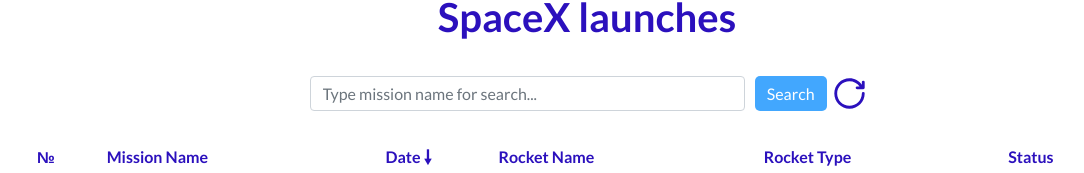
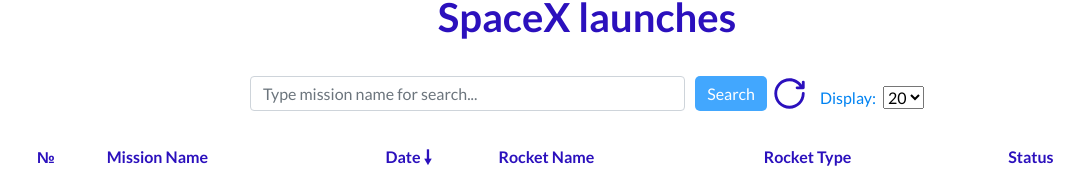
Before and after one commit to klyukvushka/spaceX, a React (Create React App) app: page / in a window 1280 px wide. Shown: the part 2357-2530 px from the top of the page, without its empty margins (53-1137 px from the left). Built offline with nearby package versions, Linux system fonts and the light colour scheme; no server answers.

Commit message:
display quantity of launches function added. structure modifiied

```diff
--- a/src/App.jsx
+++ b/src/components/App/App.jsx
@@ -3,19 +3,20 @@
 
 import ReactPaginate from "react-paginate";
 import "./App.scss";
-import Table from "./components/Table/Table";
-import SearchForm from "./components/Search/Search";
-import Rocket from "./components/Rocket/Rocket";
-import Dragon from "./components/Dragon/Dragon";
-import { Loader } from "./components/Loader/Loader";
+import Table from "../Table/Table";
+import SearchForm from "../Search/Search";
+import Select from "../Select/Select";
+import Rocket from "../Rocket/Rocket";
+import Dragon from "../Dragon/Dragon";
+import { Loader } from "../Loader/Loader";
 
-import { request } from "./requests/request";
-import falcon1 from "./images/falcon1.jpg";
-import falcon9 from "./images/falcon9.jpg";
-import falconH from "./images/falconH.jpg";
-import starship from "./images/starship.png";
-import dragon1 from "./images/dragon1.jpg";
-import dragon2 from "./images/dragon2.jpg";
+import { request } from "../../requests/request";
+import falcon1 from "../../images/falcon1.jpg";
+import falcon9 from "../../images/falcon9.jpg";
+import falconH from "../../images/falconH.jpg";
+import starship from "../../images/starship.png";
+import dragon1 from "../../images/dragon1.jpg";
+import dragon2 from "../../images/dragon2.jpg";
 
 export default class App extends Component {
   state = {
@@ -27,7 +28,6 @@
     sort: "desc",
     loadingRockets: true,
     loadingLaunches: true,
-    initialPage: 0,
     errorMessage: ""
   };
 
@@ -107,6 +107,34 @@
     sort === "asc" ? this.sortAsc() : this.sortDesc();
   };
 
+  // renew table when display value changes
+  handleValue = async value => {
+    this.setState({
+      perPage: value,
+      currentPage: 0,
+      loadingLaunches: true
+    });
+    try {
+      const response = await request.get("/launches", {
+        params: { order: "desc" }
+      });
+
+      const data = response.data.slice(0, this.state.perPage);
+
+      this.setState({
+        loadingLaunches: false,
+        data: data,
+        pageCount: Math.ceil(response.data.length / this.state.perPage)
+      });
+    } catch (error) {
+      if (error.response.status === 500) {
+        this.setState({
+          errorMessage: error.message
+        });
+      }
+    }
+  };
+
   // pagination
   setElementsForCurrentPage = async () => {
     try {
@@ -119,7 +147,7 @@
 
       const data = response.data.slice(0, this.state.perPage);
 
-      this.setState({ data: data });
+      this.setState({ data: data, loadingLaunches: false });
     } catch (error) {
       if (error.response.status === 500) {
         this.setState({
@@ -205,6 +233,8 @@
                 primaryData={primaryData}
                 updateElements={this.updateElements}
               />
+
+              <Select handleValue={this.handleValue} />
             </div>
             {this.state.errorMessage && (
               <div className="error">
--- a/src/App.scss
+++ b/src/components/App/App.scss
@@ -1,5 +1,5 @@
 @import "node_modules/react-modal-video/scss/modal-video.scss";
-@import "./styles/typography";
+@import "../../styles/typography";
 
 .loader {
   width: 100%;
--- a/src/components/Loader/Loader.jsx
+++ b/src/components/Loader/Loader.jsx
@@ -1,10 +1,11 @@
 import React from "react";
 import loader from "../../images/loader.gif";
+import "./Loader.scss";
 
 export const Loader = () => {
   return (
     <div className="loader">
-      <img src={loader} alt="loading" />
+      <img src={loader} className="loader__img" alt="loading" />
     </div>
   );
 };
--- /dev/null
+++ b/src/components/Loader/Loader.scss
@@ -0,0 +1,10 @@
+.loader-wrapper {
+  .loader__img {
+    margin: auto;
+    top: 0;
+    left: 0;
+    bottom: 0;
+    right: 0;
+    position: fixed;
+  }
+}
--- /dev/null
+++ b/src/components/MainPage/MainPage.jsx
@@ -0,0 +1,34 @@
+import React, { useEffect, useState } from "react";
+
+import { Loader } from "../Loader/Loader";
+import Header from "../Header/Header";
+import { Footer } from "../Footer/Footer";
+import App from "../App/App";
+
+export const MainPage = () => {
+  const [loading, setLoading] = useState(true);
+
+  useEffect(() => {
+    setTimeout(() => {
+      setLoading(false);
+    }, 1500);
+  });
+
+  return (
+    <>
+      {loading ? (
+        <div className="loader-wrapper">
+          <Loader />
+        </div>
+      ) : (
+        <>
+          <article className="content">
+            <Header /> <App />
+          </article>
+
+          <Footer />
+        </>
+      )}
+    </>
+  );
+};
--- /dev/null
+++ b/src/components/Select/Select.jsx
@@ -0,0 +1,32 @@
+import React, { Component } from "react";
+import "./Select.scss";
+
+export default class Select extends Component {
+  state = { value: 20 };
+
+  handleChange = event => {
+    const value = event.target.value;
+    this.setState({ value: value }, () => {
+      this.props.handleValue(this.state.value);
+    });
+  };
+
+  render() {
+    return (
+      <form className="sorting-form">
+        <label>
+          Display:
+          <select
+            className="select"
+            value={this.state.value}
+            onChange={this.handleChange}
+          >
+            <option value="20">20</option>
+            <option value="30">30</option>
+            <option value="40">40</option>
+          </select>
+        </label>
+      </form>
+    );
+  }
+}
--- /dev/null
+++ b/src/components/Select/Select.scss
@@ -0,0 +1,9 @@
+@import "../../styles/variables";
+.sorting-form {
+  margin-left: 15px;
+  color: darken($color2, 15%);
+}
+
+.select {
+  margin-left: 7px;
+}
--- a/src/components/Table/Table.jsx
+++ b/src/components/Table/Table.jsx
@@ -73,5 +73,5 @@
   data: PropTypes.arrayOf(PropTypes.object).isRequired,
   sort: PropTypes.string,
   handleSorting: PropTypes.func,
-  loading: PropTypes.bool
+  loadingLaunches: PropTypes.bool
 };
--- a/src/index.js
+++ b/src/index.js
@@ -2,17 +2,6 @@
 import ReactDOM from "react-dom";
 import "bootstrap/dist/css/bootstrap.min.css";
 import "./index.css";
-import Header from "./components/Header/Header";
-import { Footer } from "./components/Footer/Footer";
-import App from "./App";
+import { MainPage } from "./components/MainPage/MainPage";
 
-ReactDOM.render(
-  <>
-    <article className="content">
-      <Header /> <App />
-    </article>
-
-    <Footer />
-  </>,
-  document.getElementById("root")
-);
+ReactDOM.render(<MainPage />, document.getElementById("root"));
```
